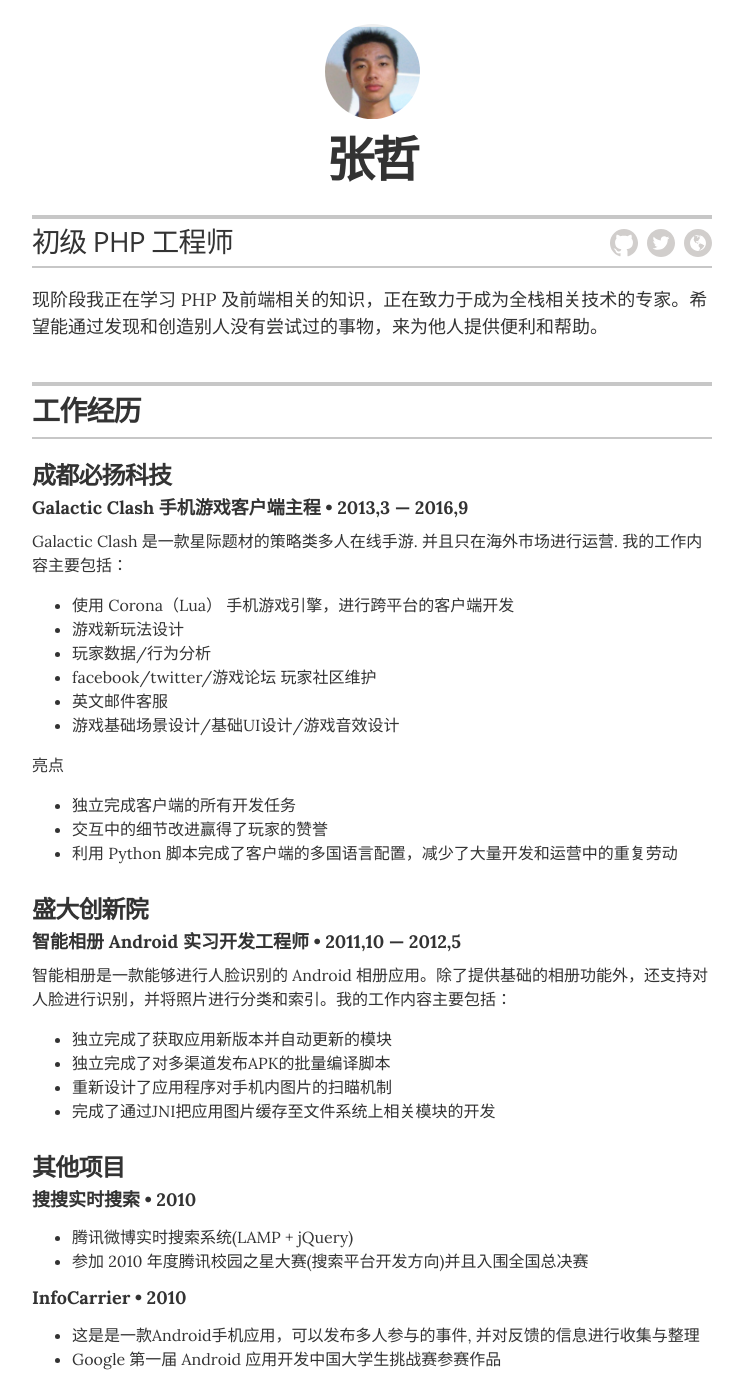
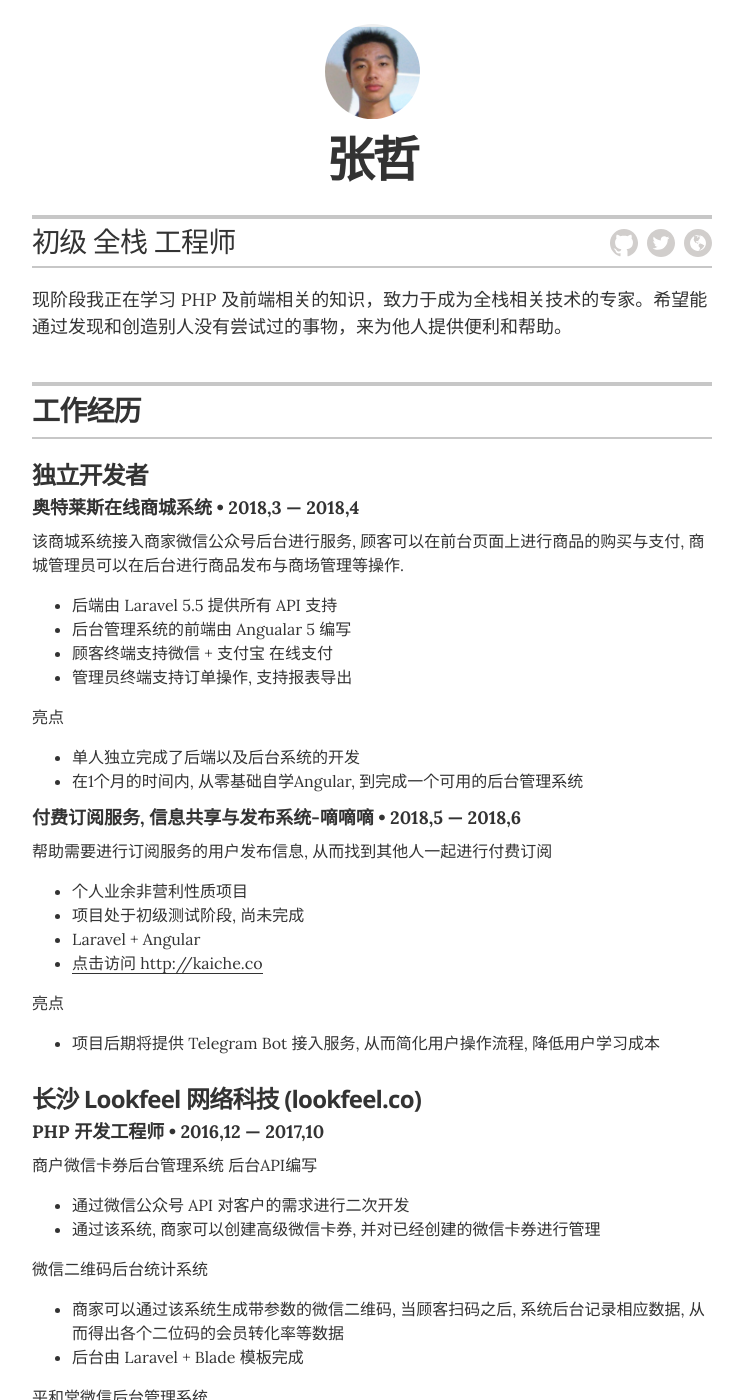
Before and after one commit to Hexor/cv, a Jekyll site: the page built from index.html, in a window 1280 px wide and 1400 px high. Shown: the whole window, without its empty margins (268-1011 px from the left). Built offline with Jekyll 4.4.1, drawn with Linux system fonts in a browser that asks for light colours; some of the changed text lies outside the part shown.

Commit message:
update 2018 things

```diff
--- a/_config.yml
+++ b/_config.yml
@@ -11,7 +11,7 @@ sass:
 # Resume settings
 resume_avatar:                  "true"
 resume_name:                    "张哲"
-resume_title:                   "初级 PHP 工程师"
+resume_title:                   "初级 全栈 工程师"
 resume_contact_email:
   "cupsoda@gmail.com"
 
--- a/_layouts/resume.html
+++ b/_layouts/resume.html
@@ -27,7 +27,7 @@
         </div>
 
         <div class="executive-summary" itemprop="description">
-          <p>现阶段我正在学习 PHP 及前端相关的知识，正在致力于成为全栈相关技术的专家。希望能通过发现和创造别人没有尝试过的事物，来为他人提供便利和帮助。</p>
+          <p>现阶段我正在学习 PHP 及前端相关的知识，致力于成为全栈相关技术的专家。希望能通过发现和创造别人没有尝试过的事物，来为他人提供便利和帮助。</p>
         </div>
 
         <!-- {% if site.resume_looking_for_work == 'yes' %}
@@ -46,6 +46,63 @@
         <header class="section-header">
           <h2>工作经历</h2>
         </header>
+
+
+        <!-- Duplicate these resume-item elements and edit accordingly for each job you want to add here -->
+        <div class="resume-item" itemscope itemprop="worksFor" itemtype="http://schema.org/Organization">
+          <h3 class="resume-item-title" itemprop="name">独立开发者</h3>
+
+          <h4 class="resume-item-details" itemprop="description">奥特莱斯在线商城系统 &bull; 2018,3 &mdash; 2018,4</h4>
+          <p class="resume-item-copy">该商城系统接入商家微信公众号后台进行服务, 顾客可以在前台页面上进行商品的购买与支付, 商城管理员可以在后台进行商品发布与商场管理等操作.</p>
+          <ul class="resume-item-list">
+            <li>后端由 Laravel 5.5 提供所有 API 支持</li>
+            <li>后台管理系统的前端由 Angualar 5 编写</li>
+            <li>顾客终端支持微信 + 支付宝 在线支付</li>
+            <li>管理员终端支持订单操作, 支持报表导出</li>
+          </ul>
+          <p class="resume-item-copy">亮点</p>
+          <ul class="resume-item-list">
+            <li>单人独立完成了后端以及后台系统的开发</li>
+            <li>在1个月的时间内, 从零基础自学Angular, 到完成一个可用的后台管理系统</li>
+          </ul>
+
+
+          <h4 class="resume-item-details" itemprop="description">付费订阅服务, 信息共享与发布系统-嘀嘀嘀 &bull; 2018,5 &mdash; 2018,6</h4>
+          <p class="resume-item-copy">帮助需要进行订阅服务的用户发布信息, 从而找到其他人一起进行付费订阅</p>
+          <ul class="resume-item-list">
+            <li>个人业余非营利性质项目</li>
+            <li>项目处于初级测试阶段, 尚未完成</li>
+            <li>Laravel + Angular</li>
+            <li><a target="blank" href="http://kaiche.co">点击访问 http://kaiche.co</a></li>
+          </ul>
+          <p class="resume-item-copy">亮点</p>
+          <ul class="resume-item-list">
+            <li>项目后期将提供 Telegram Bot 接入服务, 从而简化用户操作流程, 降低用户学习成本</li>
+          </ul>
+
+
+        </div><!-- end of resume-item -->
+
+        <!-- Duplicate these resume-item elements and edit accordingly for each job you want to add here -->
+        <div class="resume-item" itemscope itemprop="worksFor" itemtype="http://schema.org/Organization">
+          <h3 class="resume-item-title" itemprop="name">长沙 Lookfeel 网络科技 (lookfeel.co)</h3>
+          <h4 class="resume-item-details" itemprop="description">PHP 开发工程师 &bull; 2016,12 &mdash; 2017,10</h4>
+          <p class="resume-item-copy">商户微信卡券后台管理系统 后台API编写</p>
+          <ul class="resume-item-list">
+            <li>通过微信公众号 API 对客户的需求进行二次开发</li>
+            <li>通过该系统, 商家可以创建高级微信卡券, 并对已经创建的微信卡券进行管理</li>
+          </ul>
+          <p class="resume-item-copy">微信二维码后台统计系统</p>
+          <ul class="resume-item-list">
+            <li>商家可以通过该系统生成带参数的微信二维码, 当顾客扫码之后, 系统后台记录相应数据, 从而得出各个二位码的会员转化率等数据</li>
+            <li>后台由 Laravel + Blade 模板完成</li>
+          </ul>
+          <p class="resume-item-copy">平和堂微信后台管理系统</p>
+          <ul class="resume-item-list">
+            <li>工作内容包括后台系统的日常维护, Bug修复以及新功能添加等</li>
+          </ul>
+
+        </div><!-- end of resume-item -->
 
         <!-- Duplicate these resume-item elements and edit accordingly for each job you want to add here -->
         <div class="resume-item" itemscope itemprop="worksFor" itemtype="http://schema.org/Organization">
@@ -153,13 +210,14 @@
         </header>
 
         <div class="resume-item">
-          <h4 class="resume-item-details">Web 开发（初级水平）</h4>
-          <p class="resume-item-copy">PHP，Laravel，Bootstrap/Vuejs，Bower/Gulp，MySQL/SQLite</p>
+          <h4 class="resume-item-details">编程技能</h4>
+          <p class="resume-item-copy">PHP，Laravel，Angular，Bower/Gulp，MySQL/SQLite</p>
         </div>
 
         <div class="resume-item">
           <h4 class="resume-item-details">其他</h4>
           <p class="resume-item-copy">Lua，Python，Git/Composer/NPM，PHPUnit，Photoshop</p>
+          <p class="resume-item-copy">熟练使用 macOS/Ubuntu/Windows, 能独立搭建LNMP环境, 完成基础网站建设</p>
         </div>
 
       </section>
@@ -213,6 +271,10 @@
         </div>
 
         <div class="resume-item">
+            <p class="resume-item-copy"><a href="https://laravel-china.org/topics/6216">Laravel 使用 JWT 实现 API Auth, 打造用户授权接口</a></p>
+          </div>
+
+        <div class="resume-item">
           <p class="resume-item-copy"><a href="https://laravel-china.org/topics/3343">我所理解的 Laravel 请求 生命周期(翻译文章)</a></p>
         </div>
 
```
Also changed, not shown: other parts of _layouts/resume.html (+1 -1 lines), 1 other file.
